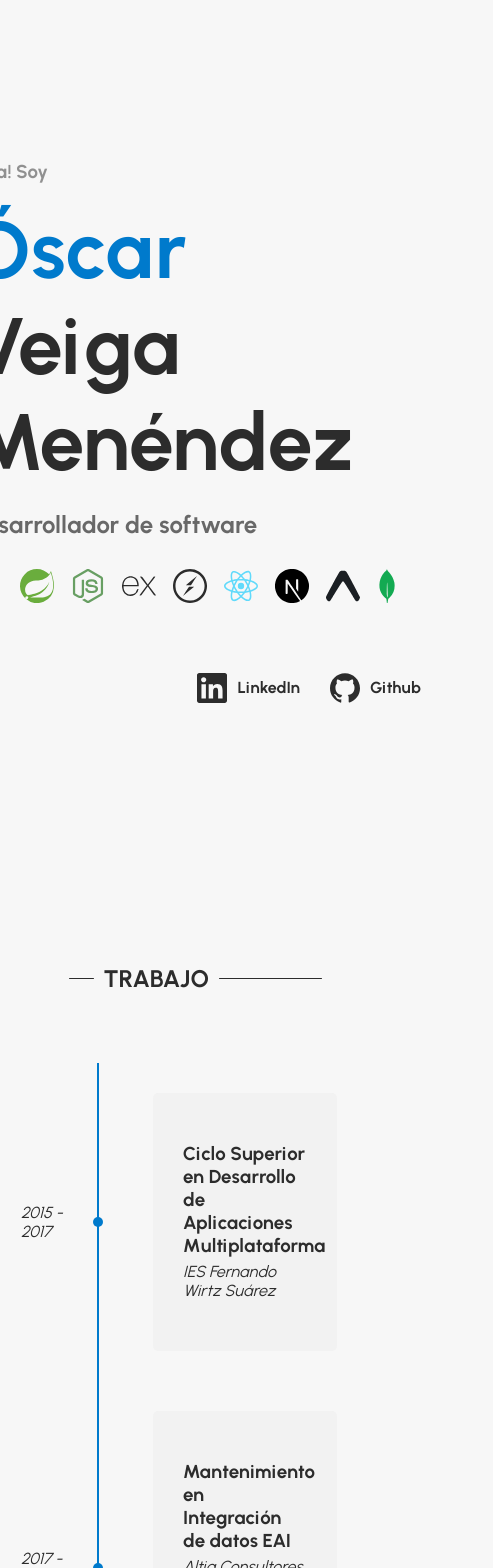
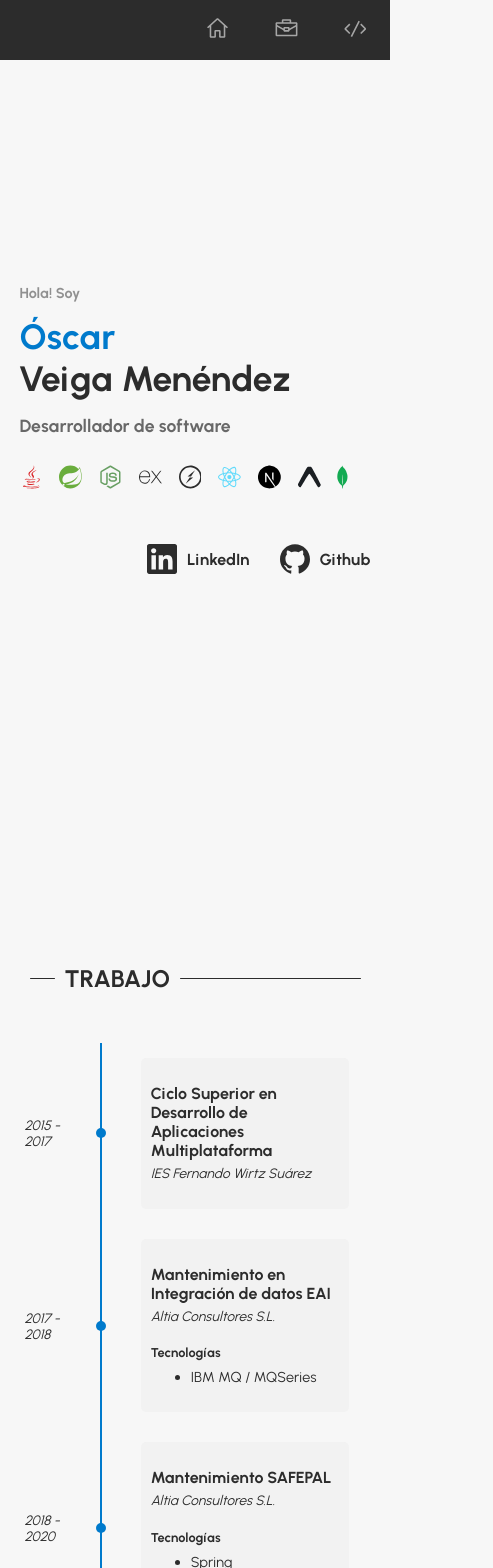
Before and after one commit to oveigam/oveigam-web, a Next.js app: page / in a window 390 px wide. Shown: the top 1568 px of the page, 493 px wide, since content can reach past the window. Built offline with nearby package versions, Linux system fonts and the light colour scheme.

Commit message:
responsive design

```diff
--- a/components/Sidebar.jsx
+++ b/components/Sidebar.jsx
@@ -1,7 +1,6 @@
-import styles from '../styles/Sidebar.module.css'
+import styles from '../styles/Navigation.module.css'
 import Link from 'next/link'
-import { VscHome, VscCode } from 'react-icons/vsc'
-import { MdWorkOutline } from 'react-icons/md'
+import { VscHome, VscCode, VscBriefcase } from 'react-icons/vsc'
 
 const ICON_SIZE = 30
 
@@ -22,7 +21,7 @@ const Sidebar = () => {
                 <Link href="#trabajo" >
                     <div className={styles.navButton} >
                         <div>
-                            <MdWorkOutline size={ICON_SIZE} />
+                            <VscBriefcase size={ICON_SIZE} />
                         </div>
                         <span>TRABAJO</span>
                     </div>
--- /dev/null
+++ b/components/Toolbar.jsx
@@ -0,0 +1,31 @@
+import styles from '../styles/Navigation.module.css'
+import Link from 'next/link'
+import { VscHome, VscCode, VscBriefcase } from 'react-icons/vsc'
+
+const ICON_SIZE = 25
+
+const Toolbar = () => {
+    return (
+        <nav className={styles.toolbar}>
+            <Link href="#inicio" >
+                <div className={styles.toolbarButton} title="hola" >
+                    <VscHome size={ICON_SIZE} />
+                </div>
+            </Link>
+
+            <Link href="#trabajo" >
+                <div className={styles.toolbarButton} >
+                    <VscBriefcase size={ICON_SIZE} />
+                </div>
+            </Link>
+
+            <Link href="#proyectos" >
+                <div className={styles.toolbarButton} >
+                    <VscCode size={ICON_SIZE} />
+                </div>
+            </Link>
+        </nav>
+    );
+}
+
+export default Toolbar;
--- a/components/Tooltip.jsx
+++ /dev/null
@@ -1,12 +0,0 @@
-import styles from '../styles/Tooltip.module.css'
-
-const Tooltip = ({ children, text }) => {
-    return (
-        <div className={styles.tooltip}>
-            {children}
-            <span className={styles.tooltiptext}>{text}</span>
-        </div>
-    );
-}
-
-export default Tooltip;
--- a/components/project-cards/GambiteroProject.jsx
+++ b/components/project-cards/GambiteroProject.jsx
@@ -47,7 +47,7 @@ const GambiteroProject = ({style}) => {
                 </div>
                 <h3 style={{ color: COLOR }}>Features</h3>
                 <ul>
-                    <li> Crea planes ("gambiteos") e invita a tus amigos </li>
+                    <li>Crea planes ("gambiteos") e invita a tus amigos </li>
                     <li>Organiza tus planes de manera detallada</li>
                     <ul>
                         <li>Informa: indica cualquier detalle del plan (lugar, hora, etc.)</li>
--- a/layout/SidebarLayout.jsx
+++ b/layout/SidebarLayout.jsx
@@ -1,9 +1,11 @@
 import Sidebar from "../components/Sidebar";
-import styles from '../styles/Sidebar.module.css'
+import Toolbar from "../components/Toolbar";
+import styles from '../styles/Navigation.module.css'
 
 const SidebarLayout = ({ children }) => {
     return (
         <>
+            <Toolbar />
             <Sidebar />
             <div className={styles.layoutContent} >
                 {children}
--- a/pages/index.js
+++ b/pages/index.js
@@ -1,13 +1,11 @@
 import Head from 'next/head'
-import Link from 'next/link'
+import { SiExpo, SiExpress, SiGithub, SiJava, SiLinkedin, SiMongodb, SiNextdotjs, SiNodedotjs, SiReact, SiSocketdotio, SiSpring } from 'react-icons/si'
+import FFXProject from '../components/project-cards/FFXProject'
+import GambiteroProject from '../components/project-cards/GambiteroProject'
+import SectionTitle from '../components/SectionTitle'
+import WorkTimeline from '../components/WorkTimeline'
 import SidebarLayout from '../layout/SidebarLayout'
 import styles from '../styles/Home.module.css'
-import { SiSpring, SiExpress, SiMongodb, SiNextdotjs, SiExpo, SiJava, SiReact, SiNodedotjs, SiGithub, SiLinkedin, SiSocketdotio } from 'react-icons/si'
-import SectionTitle from '../components/SectionTitle'
-import WorkTimeline from '../components/WorkTimeline'
-import GambiteroProject from '../components/project-cards/GambiteroProject';
-import FFXProject from '../components/project-cards/FFXProject'
-import Tooltip from '../components/Tooltip'
 
 const ICON_SIZE = 34
 
@@ -20,7 +18,7 @@ export default function Home() {
       <SidebarLayout>
 
         <section id="inicio" className={`${styles.seccion} ${styles.inicio}`}>
-          <div>
+          <div className={styles.inicioContent}>
             <h3>Hola! Soy</h3>
             <h1><span id={styles.nombre}>Óscar</span></h1>
             <h1>Veiga Menéndez</h1>
@@ -28,34 +26,15 @@ export default function Home() {
               Desarrollador de software
             </h2>
             <div className={styles.techIcons}>
-              <Tooltip text="Java">
-                <SiJava size={ICON_SIZE} color="#DA1E21" />
-              </Tooltip>
-              <Tooltip text="Spring">
-                <SiSpring size={ICON_SIZE} color="#6AAD3D" />
-              </Tooltip>
-              <Tooltip text="Nodejs">
-                <SiNodedotjs size={ICON_SIZE} color="#689f63" />
-              </Tooltip>
-              <Tooltip text="Express">
-                <SiExpress size={ICON_SIZE} />
-              </Tooltip>
-              <Tooltip text="Socket.IO">
-                <SiSocketdotio size={ICON_SIZE} />
-              </Tooltip>
-              <Tooltip text="React and React Native">
-                <SiReact size={ICON_SIZE} color="#61DAFB" />
-              </Tooltip>
-              <Tooltip text="Nextjs">
-                <SiNextdotjs size={ICON_SIZE} color="#000000" />
-              </Tooltip>
-              <Tooltip text="Expo">
-                <SiExpo size={ICON_SIZE} color="#1b1f23" />
-              </Tooltip>
-              <Tooltip text="MongoDB">
-                <SiMongodb style={{ marginLeft: -7 }} size={ICON_SIZE} color="#13AA52" />
-              </Tooltip>
-
+              <SiJava size={ICON_SIZE} color="#DA1E21" title="Java" />
+              <SiSpring size={ICON_SIZE} color="#6AAD3D" title="Spring" />
+              <SiNodedotjs size={ICON_SIZE} color="#689f63" title="NodeJS" />
+              <SiExpress size={ICON_SIZE} title="Express" />
+              <SiSocketdotio size={ICON_SIZE} title="Socket.IO" />
+              <SiReact size={ICON_SIZE} color="#61DAFB" title="React / React Native" />
+              <SiNextdotjs size={ICON_SIZE} color="#000000" title="Nextjs" />
+              <SiExpo size={ICON_SIZE} color="#1b1f23" title="Expo" />
+              <SiMongodb style={{ marginLeft: -7 }} size={ICON_SIZE} color="#13AA52" title="MongoDB" />
             </div>
 
             <div className={styles.botonera}>
--- a/styles/Home.module.css
+++ b/styles/Home.module.css
@@ -29,6 +29,7 @@
 
 .techIcons {
   display: flex;
+
 }
 
 .techIcons svg {
@@ -87,3 +88,40 @@
 .gutters {
   width: 70%;
 }
+
+
+@media (max-width: 1300px) {
+
+  .gutters {
+    width: 90%;
+  }
+
+}
+
+@media (max-width: 640px) {
+
+  .seccion {
+    overflow: hidden;
+  }
+
+  .inicio h1 {
+    font-size: 2.2rem;
+  }
+
+  .inicio h2 {
+    font-size: 1.1rem;
+  }
+
+  .inicio h3 {
+    font-size: 0.9rem;
+  }
+
+  .inicioContent {
+    width: 90%;
+  }
+
+  .botonera {
+    margin-top: 20px;
+  }
+
+}
--- a/styles/Sidebar.module.css
+++ b/styles/Navigation.module.css
@@ -66,6 +66,25 @@
     margin-left: 200px;
 }
 
+.toolbar {
+    color: #a6a6a6;
+    background-color: #2c2c2c;
+    width: 100%;
+    height: 60px;
+    display: none;
+    position: fixed;
+    justify-content: flex-end;
+    align-items: center;
+    z-index: 999;
+}
+
+.toolbarButton {
+    border-radius: 4px;
+    margin: 20px;
+    padding: 10px;
+    cursor: pointer;
+}
+
 @media (max-width: 1300px) {
 
   .sidebar {
@@ -76,4 +95,14 @@
       margin-left: 0;
   }
 
+  .toolbar {
+    display: flex;
+  }
+
+  .toolbarButton {
+      margin: 15px;
+      padding: 7px;
+      cursor: pointer;
+  }
+
 }
--- a/styles/Projects.module.css
+++ b/styles/Projects.module.css
@@ -37,6 +37,8 @@
 
 .content li {
     font-size: 1.1rem;
+    margin-top: 3px;
+    margin-bottom: 3px;
 }
 
 .tech {
@@ -98,3 +100,48 @@
 .ffx:active {
     background-color: #402e81;
 }
+
+@media (max-width: 640px) {
+    .container {
+        margin: 0;
+        padding: 20px;
+        margin-bottom: 20px;
+    }
+
+    .nombre {
+        margin-left: 10px;
+        font-size: 2rem;
+    }
+
+    .content {
+        margin-top: 20px;
+    }
+
+    .content p {
+        padding: 2px;
+        font-size: 1.2rem;
+    }
+
+    .content h3 {
+        font-size: 1rem;
+        margin-top: 25px;
+    }
+
+    .content ul {
+        padding-left: 20px;
+    }
+
+    .content li {
+        font-size: 0.9rem;
+    }
+
+    .tech div {
+        margin-right: 5px;
+        width: 50px;
+    }
+
+    .tech h4 {
+        display: none;
+    }
+
+}
--- a/styles/Tooltip.module.css
+++ /dev/null
@@ -1,19 +0,0 @@
-.tooltip {
-    position: relative;
-}
-
-.tooltiptext {
-    visibility: hidden;
-    background-color: #007aac;
-    color: #fff;
-    text-align: center;
-    border-radius: 3px;
-    padding: 5px 20px;
-    position: absolute;
-    z-index: 1;
-    margin-left: -50%;
-}
-
-.tooltip:hover .tooltiptext {
-    visibility: visible;
-}
--- a/styles/WorkTimeline.module.css
+++ b/styles/WorkTimeline.module.css
@@ -42,3 +42,36 @@
     font-style: italic;
     font-weight: normal;
 }
+
+@media (max-width: 640px) {
+
+    .container {
+        margin: 5px;
+    }
+
+    .eventItem {
+        margin: 15px;
+        padding: 10px;
+    }
+
+    .eventItem h3 {
+        font-size: 1rem;
+    }
+
+    .eventItem h4 {
+        font-size: 0.85rem;
+    }
+
+    .eventItem h5 {
+        font-size: 0.8rem;
+    }
+
+    .eventItem li {
+        font-size: 0.9rem;
+    }
+
+    .fechaItem {
+        font-size: 0.85rem;
+    }
+
+}
```
